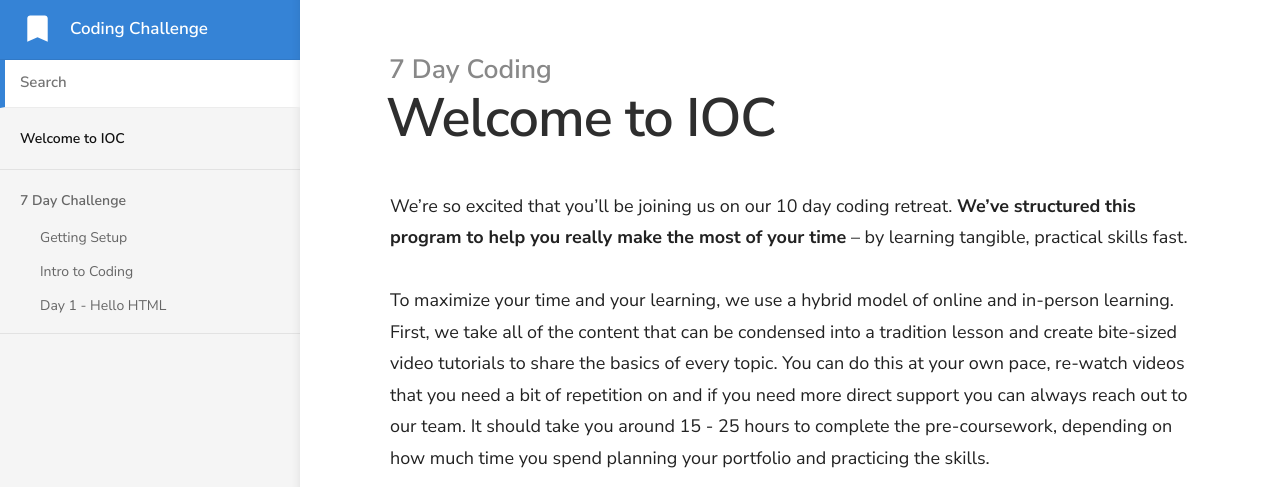
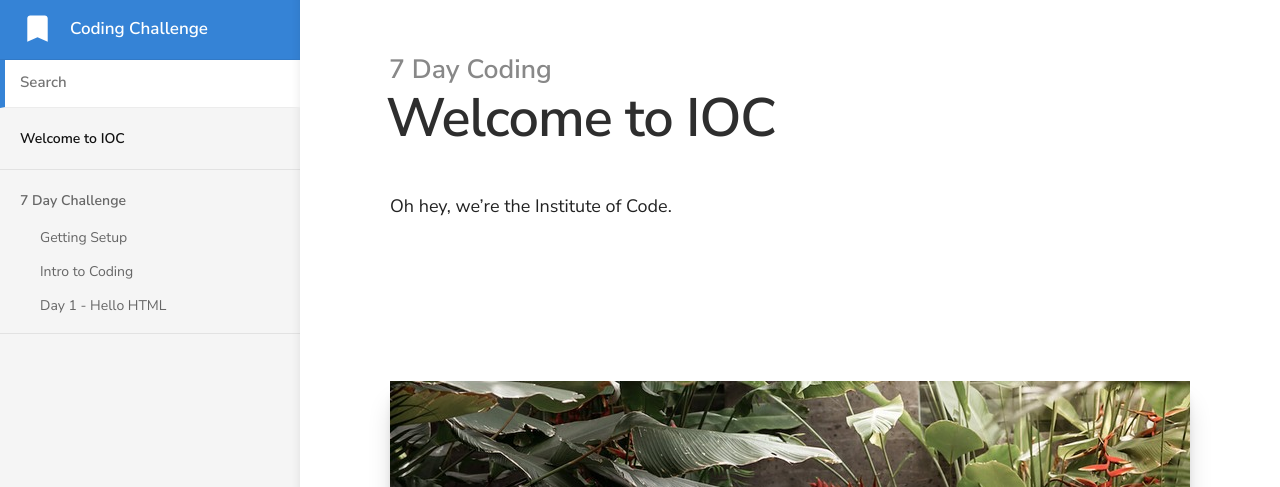
Before and after one commit to tinamayswinkels/7-day-coding, a Jekyll site: the page built from index.md, in a window 1280 px wide and 1400 px high. Shown: the top 487 px of the window. Built offline with Jekyll 4.4.1, drawn with Linux system fonts in a browser that asks for light colours; nearby versions of some CDN libraries; some of the changed text lies outside the part shown; grey boxes are pictures that could not be loaded.

Commit message:
Updated 2 files via CloudCannon

```diff
--- a/index.md
+++ b/index.md
@@ -2,48 +2,10 @@
 title: Welcome to IOC
 ---
 
-We're so excited that you'll be joining us on our 10 day coding retreat. **We've structured this program to help you really make the most of your time** – by learning tangible, practical skills fast.
+Oh hey, we're the Institute of Code.&nbsp;
 
-To maximize your time and your learning, we use a hybrid model of online and in-person learning. First, we take all of the content that can be condensed into a tradition lesson and create bite-sized video tutorials to share the basics of every topic. You can do this at your own pace, re-watch videos that you need a bit of repetition on and if you need more direct support you can always reach out to our team. It should take you around 15 - 25 hours to complete the pre-coursework, depending on how much time you spend planning your portfolio and practicing the skills.
+&nbsp;
 
-![](/uploads/versions/villa-2---x----1200-800x---.jpg)
+&nbsp;
 
-This pre-coursework will help you to familiarize yourself with some of the broader ideas and terminology and will make learning on the course that much easier. There are a few sections, with a few videos and activities in each – it won't take long to get through it, but if you can we recommend watching the videos twice. Once a few weeks before, and once in the week leading up to the retreat.
-
-Then on the retreat, we'll focus on taking these patches of theoretical knowledge and building real skills. We'll teach you **how to confidently build a real site from scratch**, how to create reusable code that makes you faster and more efficient (saving you time and money\!).
-
-![](/uploads/versions/villa-6-copy---x----800-600x---.png)
-
-We'll train you in the valuable skill of troubleshooting and you'll learn directly from experienced mentors how to figure out why a website is 'broken' and how to quickly identify the problem and fix it yourself. We'll teach you industry best practices that if you ever want to work in a creative agency, corporate environment, or with other developers will give you a competitive edge. We're going to give you the skills and the confidence to start building responsive websites from scratch, not pass some arbitrary test.
-
-## Our Teaching Philosophy
-
-We believe that you learn best when you are 'getting your hands dirty' so unlike most courses, you won't be spending all of your time sitting in lectures being talked at. For each module of content, we'll have at most a 15 - 20 minute presentation, usually where one of the mentors is coding live on the screen and talking you through why something works the way it does and how it applies in **real projects.**
-
-![](/uploads/versions/villa-7---x----1200-800x---.jpg)
-
-On this course, you'll be mostly **learning from doing**, building websites, breaking them and learning first hand how to fix them and avoid those problems in the future. I've tried to condense what took me (and many other self-taught developers) months of trial and error into a 10 day intensive course.
-
-We know that everyone has a different learning style, so we cater to that by providing a rich variety of materials. We have waterproof flash cards for you to practice key concepts in the pool, video lessons to refresh that days' lessons, and extensive lesson notes with real code examples that you can play with. We also have 3-4 experienced mentors on hand at all times to help you if you are stuck or just want to explore something more deeply.
-
-I guarantee this course will be different to anything you have ever experienced before.
-
-## Getting you in the 'Flow' State
-
-When people first hear about our concept, learning to code in an all-inclusive retreat environment, there can sometimes be a bit of skepticism - feeling like the concept is 'gimmicky' and that we're just making coding bootcamp into a cushy experience.
-
-![](/uploads/versions/instagram036-7103---x----1200-800x---.jpg)
-
-![](/assets/villa-3.jpg)
-
-We get that – if you are innovating a stagnant industry, there is always going to be some kickback. Lots of experts said that we would never go to the moon, that personal computers would never gain traction, or that nobody would ever want to buy a smartphone.
-
-But here's the thing. When we created Institute of Code, we tried to forget everything we knew about what a school was and re-imagine what a school could be. We dove deep into **educational psychology, motivation, and mindset** as well as drawing on our own experience looking to create an environment that get's you in that flow state – the one where you feel motivated, and focused and inspired and you power through content faster than you ever thought possible.
-
-![](/uploads/versions/villa-3---x----1000-667x---.jpg)
-
-Every single decision we've made is around this goal – how can we create an environment that sets people up for success and helps them develop tangible skills fast while creating an experience that they will cherish forever.
-
-And based on the [feedback we've been getting from past students](https://www.facebook.com/media/set/?set=a.1129328283786043.1073741837.950588074993399&amp;type=3), it seems to be working\!
-
-This pre-coursework is to help prepare you for your upcoming course, and cover some of the basics. Make sure you allocate the time to not only watch the videos but complete all of the practical activities and plan your portfolio before the course begins.
+![](/uploads/ioc-experience1.jpg){: width="800" height="533"}
```
Also changed, not shown: uploads/ioc-experience1.jpg (added).
